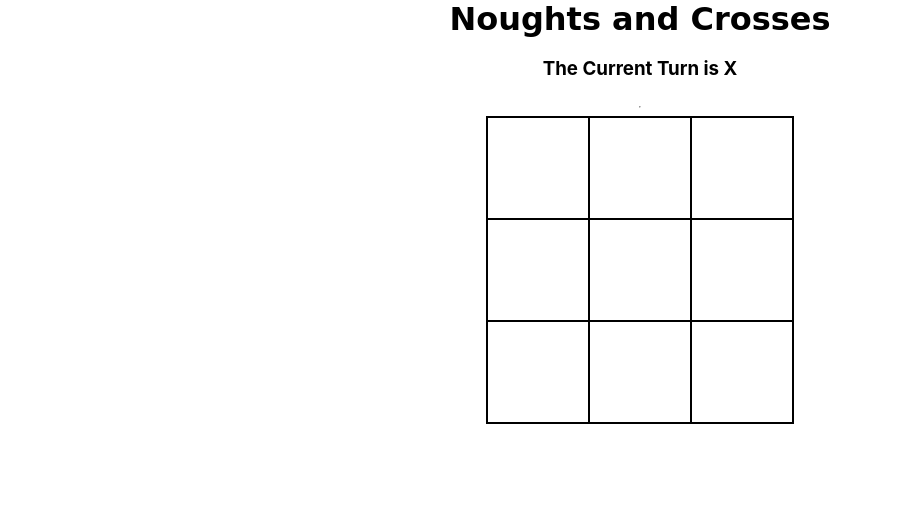
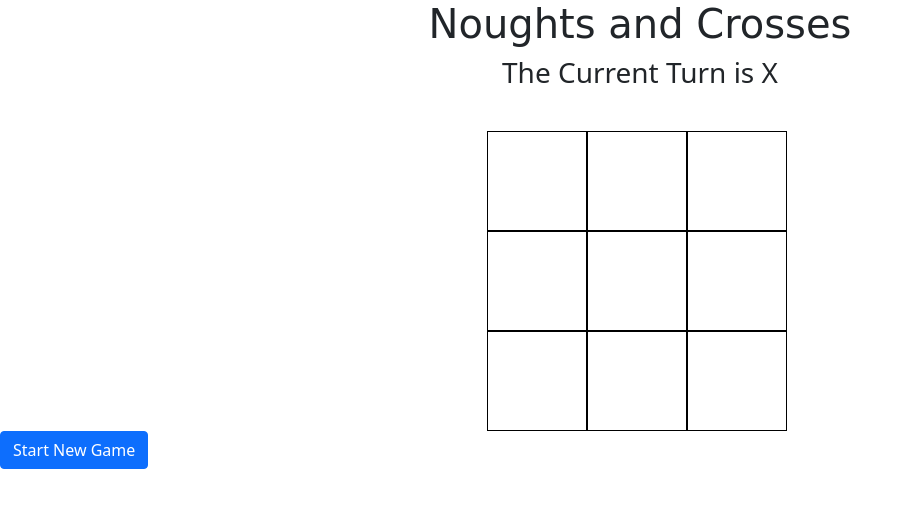
Before and after one commit to alexw1983/jack-practice, a React (Create React App) app in the folder noughts-and-crosses/: page / in a window 1280 px wide. Shown: the top 508 px of the page, without its empty margins (0-913 px from the left). Built offline with nearby package versions, Linux system fonts and the light colour scheme.

Commit message:
Modal added

```diff
--- a/noughts-and-crosses/package.json
+++ b/noughts-and-crosses/package.json
@@ -6,8 +6,11 @@
     "@testing-library/jest-dom": "^5.16.1",
     "@testing-library/react": "^12.1.2",
     "@testing-library/user-event": "^13.5.0",
+    "bootstrap": "^5.1.3",
     "react": "^17.0.2",
+    "react-bootstrap": "^2.3.1",
     "react-dom": "^17.0.2",
+    "react-native-modalbox": "^2.0.2",
     "react-scripts": "5.0.0",
     "web-vitals": "^2.1.3"
   },
--- a/noughts-and-crosses/src/App.css
+++ b/noughts-and-crosses/src/App.css
@@ -62,7 +62,7 @@ h1 {
 
 .grid-inner {
   width: 306px;
-  border: 1px solid black;
+  border: 0px solid black;
 }
 
 .box {
@@ -88,5 +88,8 @@ h1 {
   color: indigo;
   font-size: xx-large;
   font-weight: bolder;
-  cursor: not-allowed;
 }
+
+.New-Game {
+  color: bisque;
+}
--- a/noughts-and-crosses/src/App.js
+++ b/noughts-and-crosses/src/App.js
@@ -3,6 +3,8 @@ import React, { useState } from "react";
 import Header from "./components/header";
 import Grid from "./components/grid";
 import findWinner from "./Winner";
+//import winningModal from "./components/winningModal";
+import { Modal, Button } from "react-bootstrap";
 
 const getInitialGridState = () => {
   const grid = [];
@@ -21,6 +23,7 @@ const getInitialGridState = () => {
 function App() {
   const [currentTurn, setCurrentTurn] = useState("X");
   const [grid, setGrid] = useState(getInitialGridState());
+  const [show, setShow] = useState(false);
 
   const handleBoxClick = (position) => {
     const newGrid = grid;
@@ -44,14 +47,35 @@ function App() {
     const winner = findWinner(newGrid, position);
     console.log(winner);
     if (winner.winnerfound) {
-      alert(winner);
+      handleShow();
     }
+  };
+
+  const handleClose = () => setShow(false);
+  const handleShow = () => setShow(true);
+
+  const newGame = () => {
+    getInitialGridState();
   };
 
   return (
     <>
       <Header currentTurn={currentTurn} />
       <Grid grid={grid} onBoxClick={handleBoxClick} />
+      <Modal show={show} onHide={handleClose}>
+        <Modal.Header closeButton>
+          <Modal.Title>Congratulations!</Modal.Title>
+        </Modal.Header>
+        <Modal.Body>You have Won!</Modal.Body>
+        <Modal.Footer>
+          <Button variant="secondary" onClick={handleClose}>
+            Close
+          </Button>
+        </Modal.Footer>
+      </Modal>{" "}
+      <Button className="New-Game" onClick={newGame}>
+        Start New Game{" "}
+      </Button>
     </>
   );
 }
--- a/noughts-and-crosses/src/Winner.js
+++ b/noughts-and-crosses/src/Winner.js
@@ -1,3 +1,5 @@
+import "./App.css";
+
 const winningMatrix = {
   0: [
     [1, 2],
--- /dev/null
+++ b/noughts-and-crosses/src/components/Modal.js
@@ -0,0 +1,3 @@
+import { winningModal } from "./winningModal";
+
+export default winningModal;
--- /dev/null
+++ b/noughts-and-crosses/src/components/winningModal.js
@@ -0,0 +1,16 @@
+import React from "react";
+import Modal from "react-modal";
+
+function winningModal(props) {
+  return (
+    <Modal.Dialog>
+      <Modal.Header closeButton></Modal.Header>
+
+      <Modal.Body>
+        <p>The Winner is {props.currentTurn} !</p>
+      </Modal.Body>
+    </Modal.Dialog>
+  );
+}
+
+export default winningModal;
```
Also changed, not shown: noughts-and-crosses/src/index.js (+7 -6 lines), 1 other file (tests, documents, lock files or other folders).
